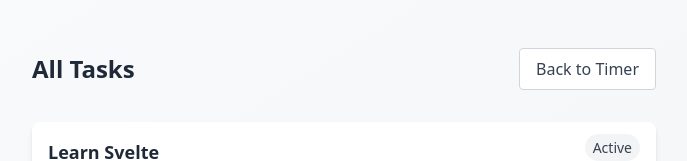
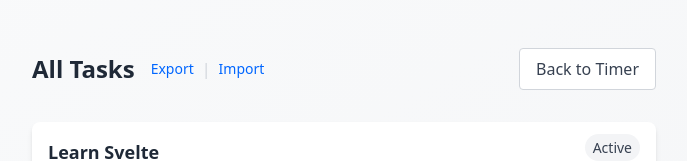
Before and after one commit to narthur/flow, a SvelteKit app: page /tasks in a window 1280 px wide. Shown: the top 161 px of the page, without its empty margins (296-983 px from the left). Built offline with nearby package versions, Linux system fonts and the light colour scheme.

Commit message:
Update +page.svelte

```diff
--- a/src/routes/tasks/+page.svelte
+++ b/src/routes/tasks/+page.svelte
@@ -15,7 +15,37 @@
 
 <div class="mx-auto max-w-2xl p-6 pt-12">
 	<header class="mb-8 flex items-center justify-between">
-		<h1 class="text-2xl font-bold text-neutral-800">All Tasks</h1>
+		<div class="flex items-center gap-4">
+			<h1 class="text-2xl font-bold text-neutral-800">All Tasks</h1>
+			<div class="flex gap-2">
+				<button
+					class="text-primary-600 hover:text-primary-700 text-sm font-medium transition-colors duration-200"
+					on:click={() => {
+						const text = $tasks
+							.map(task => task.title)
+							.join('\n');
+						navigator.clipboard.writeText(text)
+							.then(() => alert('Tasks copied to clipboard!'))
+							.catch(() => alert('Failed to copy tasks'));
+					}}
+				>
+					Export
+				</button>
+				<span class="text-neutral-300">|</span>
+				<button
+					class="text-primary-600 hover:text-primary-700 text-sm font-medium transition-colors duration-200"
+					on:click={() => {
+						const text = prompt('Paste your tasks (one per line):');
+						if (text) {
+							const count = tasks.importTasks(text);
+							alert(`Imported ${count} tasks`);
+						}
+					}}
+				>
+					Import
+				</button>
+			</div>
+		</div>
 		<nav>
 			<a href="/" class="inline-block">
 				<Button>Back to Timer</Button>
```
